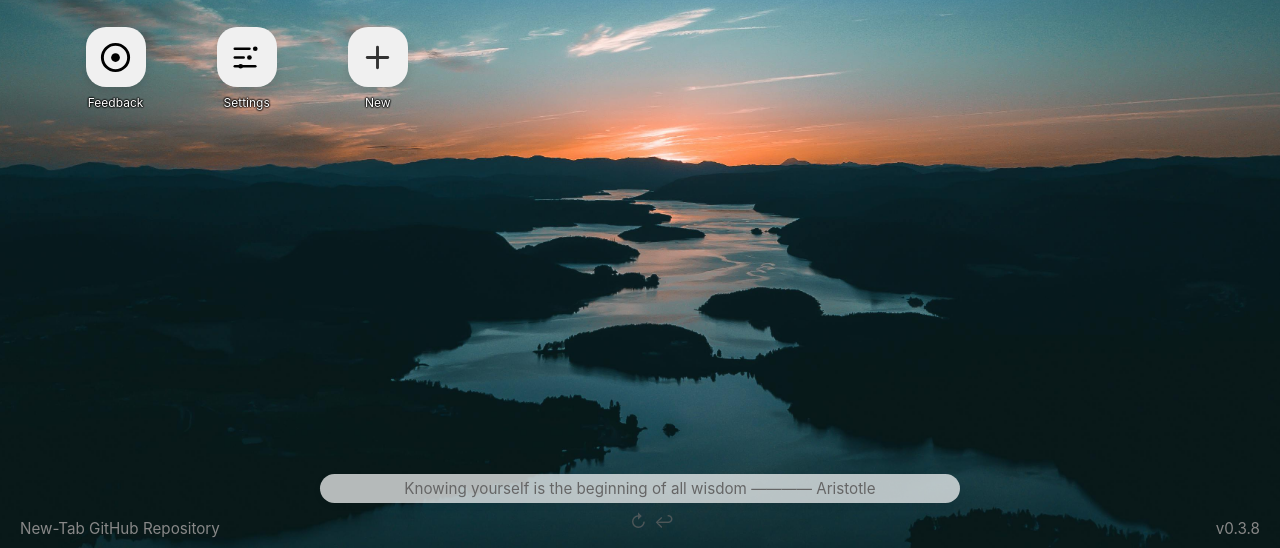
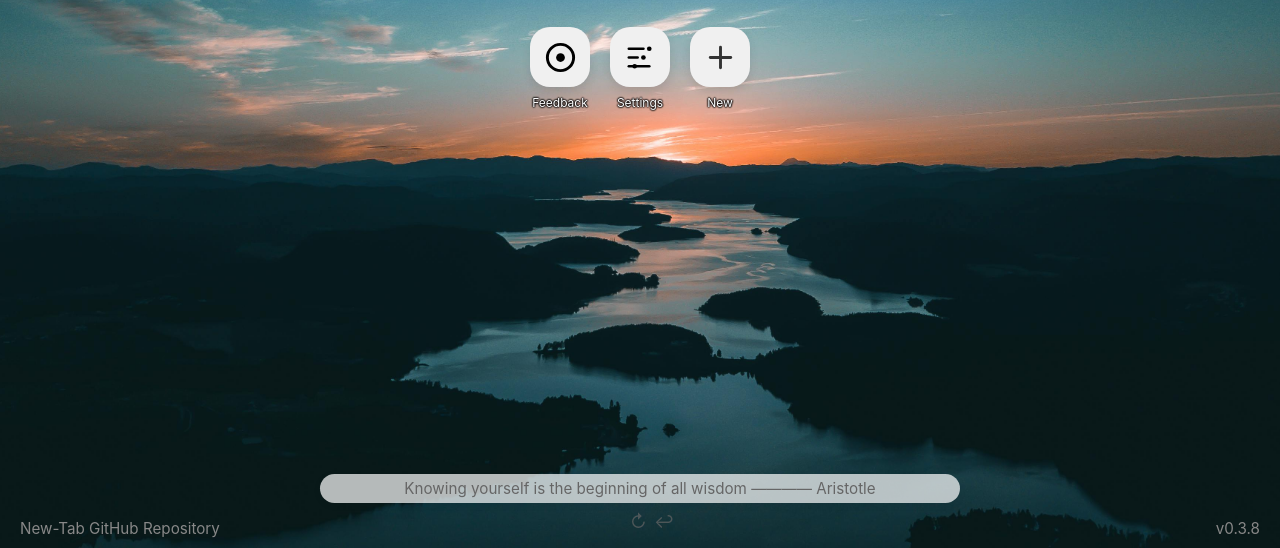
Before and after one commit to 404-Page-Found/New-Tab, a plain HTML site: page New-Tab.html in a window 1280 px wide. Shown: the part 252-800 px from the top of the page. Drawn offline with Linux system fonts and the light colour scheme; no server answers.

Commit message:
Icon alignment fix

```diff
--- a/style.css
+++ b/style.css
@@ -299,11 +299,14 @@ body {
   background: rgba(33, 150, 243, 0.2);
 }
 
-.app-grid {
-  display: grid;
-  grid-template-columns: repeat(auto-fill, minmax(100px, 1fr));
+.app-grid{
+  display: flex;
+  flex-wrap: wrap;
+  justify-content: center;
   gap: 20px;
   padding: 20px;
+  width: min(1200px, calc(100% - 40px));
+  margin: 0 auto;
 }
 
 .app-icon {
```
